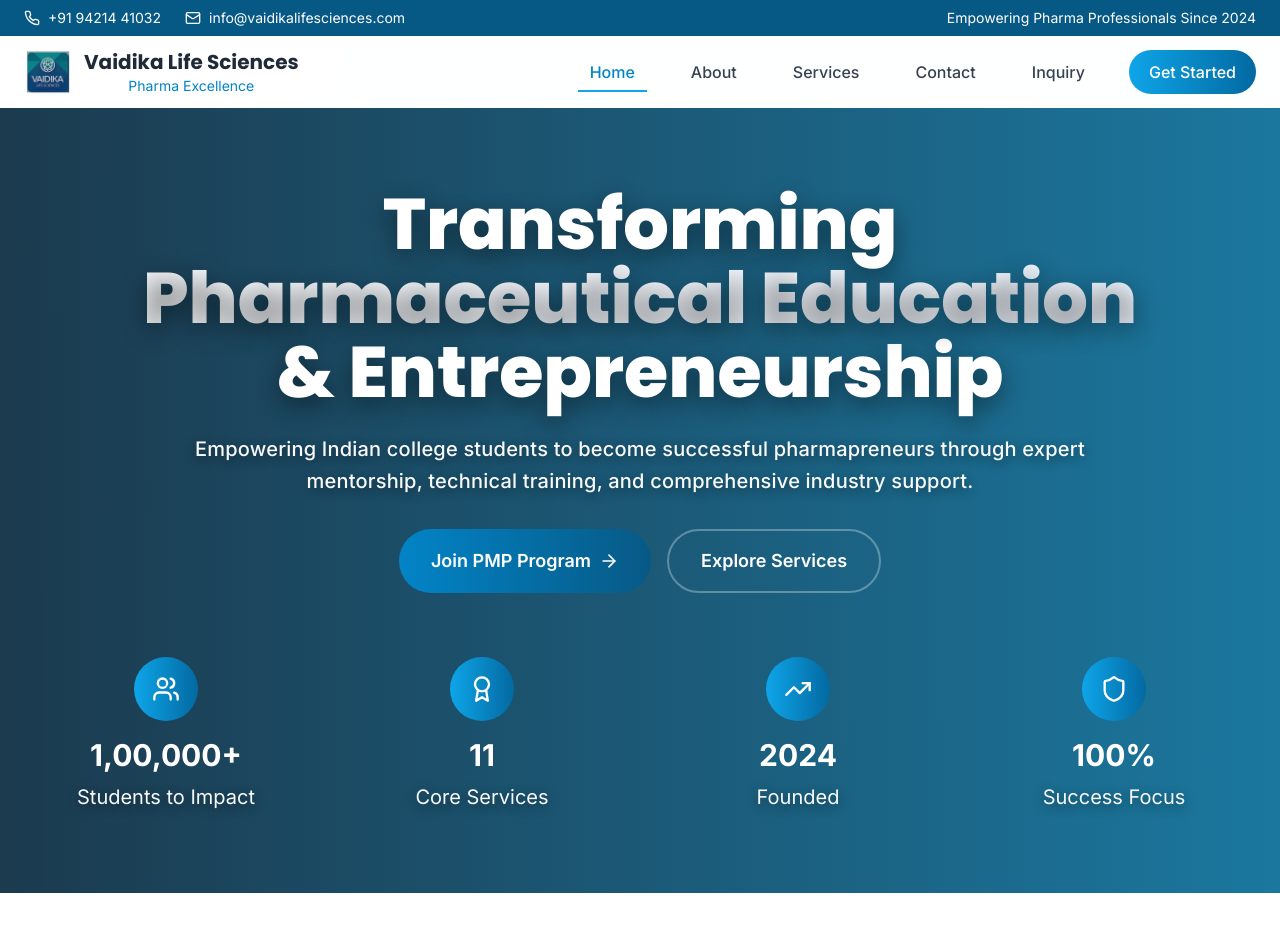
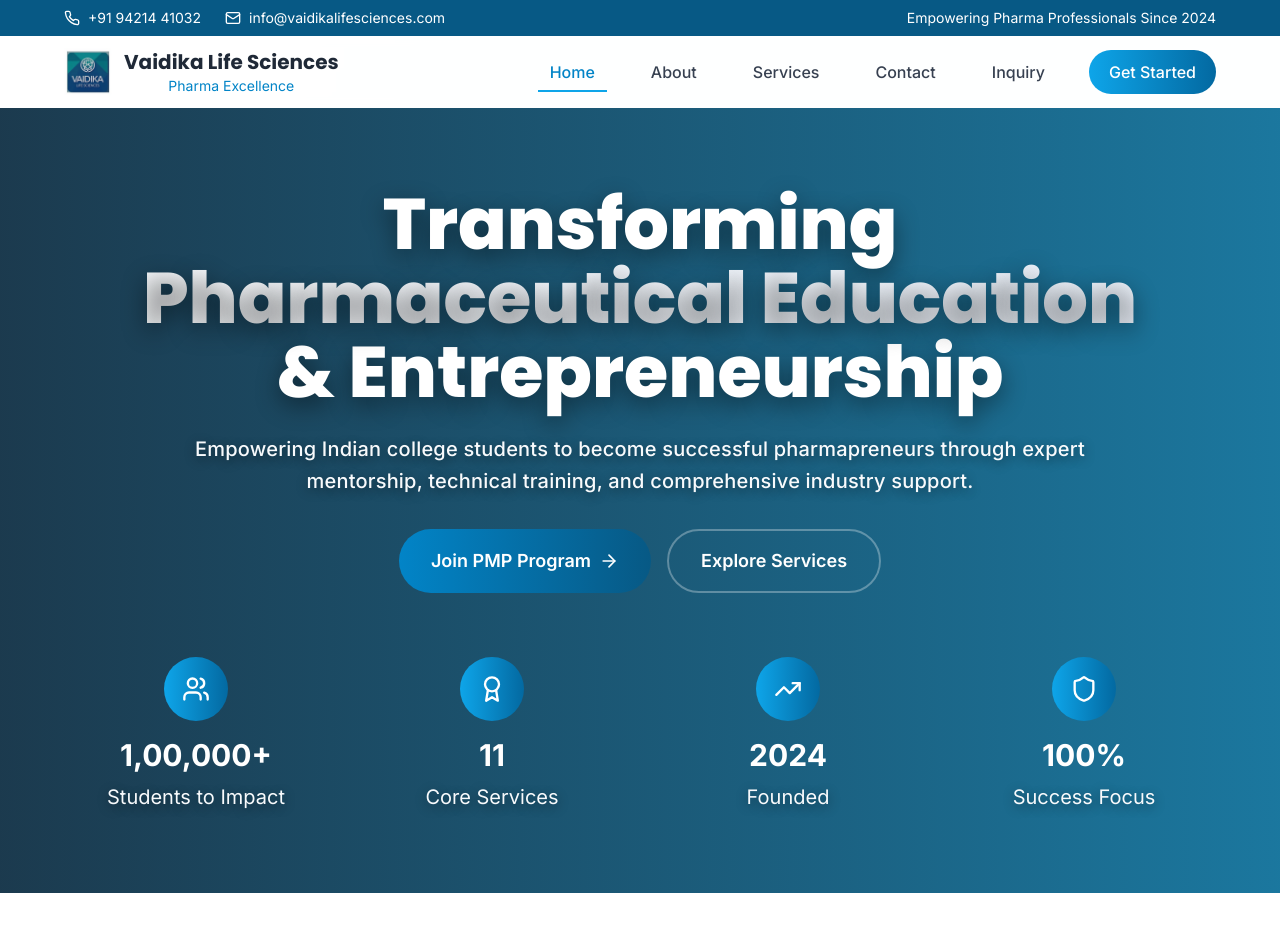
Before and after one commit to TejasChoukale/Vaidika-Life-Sciences, a React (Vite) app: page / in a window 1280 px wide. Shown: the top 952 px of the page. Built offline with nearby package versions, Linux system fonts and the light colour scheme; the HTML template or start-up script is replaced by a standard one.

Commit message:
made changes in CSS to fit the whole screen and change gmail and mobile no

```diff
--- a/src/index.css
+++ b/src/index.css
@@ -16,6 +16,7 @@
   margin: 0;
   padding: 0;
   width: 100%;
+  max-width: 100%;
   overflow-x: hidden;
   -webkit-font-smoothing: antialiased;
   -moz-osx-font-smoothing: grayscale;
@@ -37,52 +38,66 @@
   box-sizing: border-box;
 }
 
-/* Constrained inner container used for centering content */
+/* FIXED: Constrained inner container used for centering content */
 .inner-max, .content-max {
-  width: 100%;
-  max-width: 1280px; /* tweak to taste */
+  width: 100%;                    /* Changed from min-width: 100vw */
+  max-width: 1200px;             /* Added max-width for large screens */
   margin-left: auto;
-  margin-right: auto;
-  padding-left: 1.5rem;  /* Tailwind px-6 equivalent */
+  margin-right: auto;            /* Added margin-right for centering */
+  padding-left: 1.5rem;
   padding-right: 1.5rem;
   box-sizing: border-box;
 }
 
+/* Alternative full-width container without padding */
+.full-width-container {
+  width: 100%;
+  max-width: 100%;
+  margin: 0;
+  padding: 0;
+  box-sizing: border-box;
+}
+
 /* ===== Robust full-bleed pattern ===== */
-/* ===== SUBTITLE / LEAD VISIBILITY FIX (paste into index.css) ===== */
+.full-bleed {
+  width: 100vw;
+  position: relative;
+  left: 50%;
+  right: 50%;
+  margin-left: -50vw;
+  margin-right: -50vw;
+  overflow: visible;
+}
 
-/* Ensure text inside the full-bleed hero and other dark-bg sections is visible */
+/* ===== SUBTITLE / LEAD VISIBILITY FIX ===== */
 .full-bleed .inner-max p,
 .full-bleed .inner-max .lead,
 .full-bleed .inner-max .lead-on-dark,
 .section-hero .inner-max p,
 .section-hero .inner-max .lead {
-  color: #f8fafc !important;                /* near-white for strong contrast */
-  text-shadow: 0 3px 12px rgba(0,0,0,0.45) !important; /* soft shadow for legibility */
-  line-height: 1.6 !important;              /* breathing room for wrapped lines */
-  font-size: clamp(16px, 1.6vw, 20px) !important; /* responsive readable size */
-  max-width: 72ch !important;               /* keep long lines comfortable to read */
+  color: #f8fafc !important;
+  text-shadow: 0 3px 12px rgba(0,0,0,0.45) !important;
+  line-height: 1.6 !important;
+  font-size: clamp(16px, 1.6vw, 20px) !important;
+  max-width: 72ch !important;
   margin-left: auto !important;
   margin-right: auto !important;
   display: block !important;
-  z-index: 20 !important;                   /* put text above decorative overlays */
+  z-index: 20 !important;
   -webkit-font-smoothing: antialiased !important;
   -moz-osx-font-smoothing: grayscale !important;
 }
 
-/* Also target paragraphs that immediately follow your main hero heading */
 .hero-heading + p,
 .hero-heading ~ p,
 .hero-heading + .lead,
 .hero-heading ~ .lead {
-  /* same rules but slightly stronger specificity */
   color: #ffffff !important;
   text-shadow: 0 4px 18px rgba(0,0,0,0.5) !important;
   font-weight: 500 !important;
   letter-spacing: 0.01em !important;
 }
 
-/* Make sure the overlay/background sits *behind* text */
 .full-bleed > .bg-overlay,
 .full-bleed .bg-overlay,
 .full-bleed > .absolute.bg-overlay {
@@ -90,25 +105,19 @@
   pointer-events: none;
 }
 
-/* Ensure inner-max content sits in front */
 .full-bleed .inner-max,
 .full-bleed .inner-max * {
   position: relative;
   z-index: 20;
 }
 
-/* Prevent clipping of shadows and descenders */
-.full-bleed { overflow: visible !important; }
-
-/* Friendly fallback for other dark sections: any section with "bg-" + dark color */
 section[class*="bg-"][class*="primary"],
 section[class*="bg-"][class*="900"],
 section[class*="bg-"][class*="800"] {
   color: inherit;
 }
 
-
-/* ===== Typography (your original choices preserved) ===== */
+/* ===== Typography ===== */
 .font-heading {
   font-family: 'Poppins', sans-serif;
   font-weight: 700;
@@ -139,18 +148,25 @@
   color: #4b5563;
 }
 
-/* Accessibility helper */
-.no-pad { padding-left: 0 !important; padding-right: 0 !important; }
+/* ===== Additional Fixes ===== */
+.no-pad {
+  padding-left: 0 !important;
+  padding-right: 0 !important;
+}
 
-/* Small targeted fix: ensure app wrapper spans viewport (fix for right whitespace) */
+/* FIXED: Ensure all containers span viewport correctly */
 .min-h-screen, .app-root {
-  width: 100% !important;
-  max-width: 100% !important;
+  width: 100%;
+  max-width: 100%;
   box-sizing: border-box;
+  overflow-x: hidden;  /* Prevent horizontal scroll */
 }
 
 /* Smooth scroll & custom scrollbar */
-html { scroll-behavior: smooth; }
+html {
+  scroll-behavior: smooth;
+  overflow-x: hidden; /* Extra protection against horizontal scroll */
+}
 
 ::-webkit-scrollbar { width: 8px; }
 ::-webkit-scrollbar-track { background: #f1f1f1; }
```
